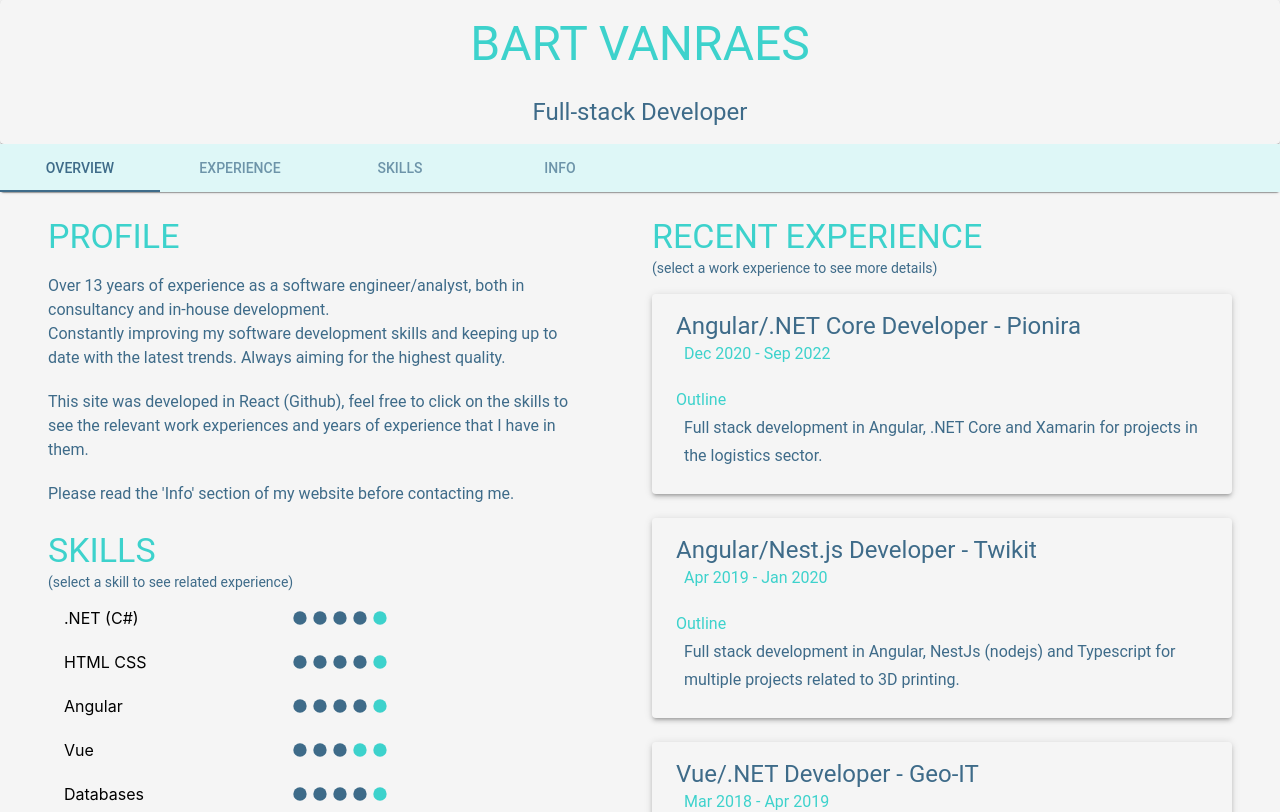
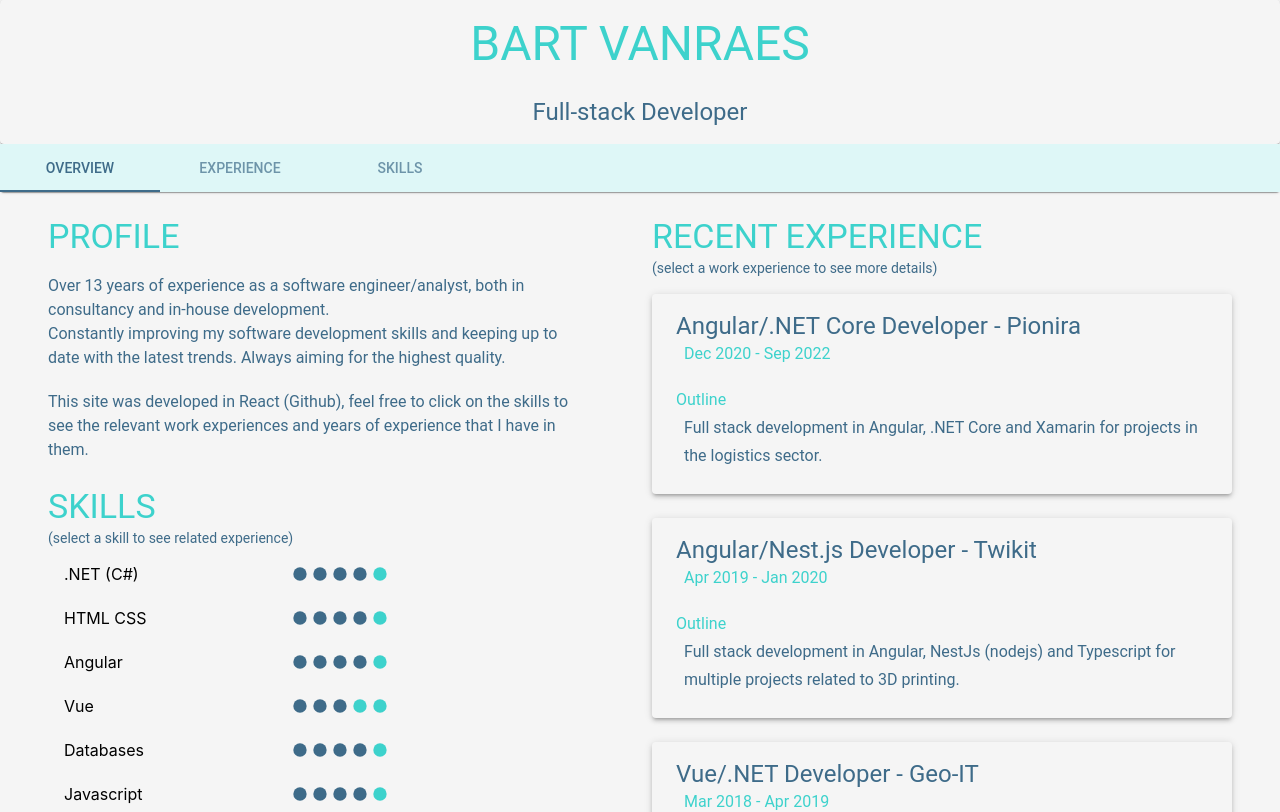
Before and after one commit to bartvanraes/cv-website-react, a React (Create React App) app: page / in a window 1280 px wide. Shown: the top 812 px of the page. Built offline with nearby package versions, Linux system fonts and the light colour scheme; a web font is replaced by a local one.

Commit message:
Removed the info page, fixed some bugs

```diff
--- a/src/components/OverviewContainer.js
+++ b/src/components/OverviewContainer.js
@@ -49,7 +49,6 @@ function OverviewContainer(props) {
                     <Tab label="Overview"></Tab>
                     <Tab label="Experience"></Tab>
                     <Tab label="Skills"></Tab>
-                    <Tab label="Info"></Tab>
                 </Tabs>
             </Paper>
             <Container>
--- a/src/components/faq/FAQOverviewContainer.js
+++ b/src/components/faq/FAQOverviewContainer.js
@@ -20,6 +20,7 @@ const useStyles = makeStyles((theme) => ({
     }
 }))
 
+/*Page removed at the moment*/
 function FAQOverviewContainer(props) {
 
     const classes = useStyles(props)
--- a/src/components/info/InfoOverviewContainer.js
+++ b/src/components/info/InfoOverviewContainer.js
@@ -165,10 +165,6 @@ function InfoOverviewContainer(props) {
                                     <Link href="https://github.com/bartvanraes/cv-website-react" target="_blank" rel="noopener" color="textPrimary" variant="body1">Github</Link>
                                     ), feel free to click on the skills to see the relevant work experiences and years of experience that I have in them.
                             </Typography>
-                            <br />
-                            <Typography color="textPrimary" variant="body1">
-                                Please read the 'Info' section of my website before contacting me.
-                            </Typography>
                         </Grid>
 
 
@@ -189,7 +185,7 @@ function InfoOverviewContainer(props) {
 
 
                                 <Box hidden={!props.infoOverview.showMoreSkills}>
-                                    {showSkill(props, 'Amazon AWS', 2, classes)}
+                                    {showSkill(props, 'Cloud', 2, classes)}
                                     {showSkill(props, 'Node.js', 2, classes)}
                                     {showSkill(props, 'React', 2, classes)}
                                     {showSkill(props, 'Java', 1, classes)}
--- a/src/context/reducers/infoOverviewReducer.js
+++ b/src/context/reducers/infoOverviewReducer.js
@@ -24,10 +24,10 @@ export const infoOverviewReducer = (state, action) => {
                 '.net (c#)': ['.NET', 'ASP.NET', 'ASP.NET MVC', '.NET Core'],
                 'html css': ['Javascript', 'Typescript', 'ASP.NET', 'ASP.NET MVC', 'Angular', 'VueJS', 'React'],
                 'angular': ['AngularJS', 'Ngrx', 'Typescript'], // yeah yeah, I know, it's definitely not the same
-                'vue': ['VueJS', 'Vue 3', 'Javascript'],
+                'vue': ['VueJS', 'Vue 3'],
                 'databases': ['SQL Server', 'SQLAlchemy', 'Oracle', 'Firebird', 'Oracle', 'PostgreSQL', 'MySQL', 'MongoDB'],
                 'javascript': ['Angular', 'ASP.NET', 'ASP.NET MVC', 'VueJS', 'Vue 3', 'React', 'Typescript'],
-                'amazon aws': ['Docker', 'Azure'],
+                'cloud': ['Amazon AWS', 'Docker', 'Azure'],
                 'node.js': ['NodeJS', 'Express.js', 'NestJS (node.js)'],
                 'react': ['Redux', 'Context API'],
                 'java': ['Spring', 'Spring Boot', 'Thymeleaf', 'Project Lombok', 'IntelliJ IDEA', 'Mockito'],
```
Also changed, not shown: src/components/OverviewComponent.js (+0 -8 lines).
